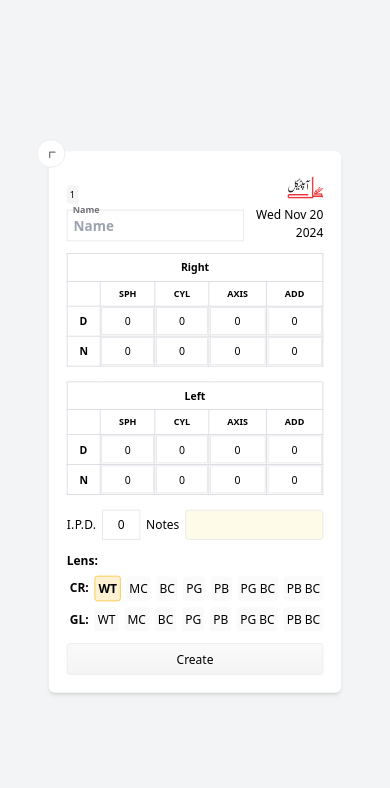
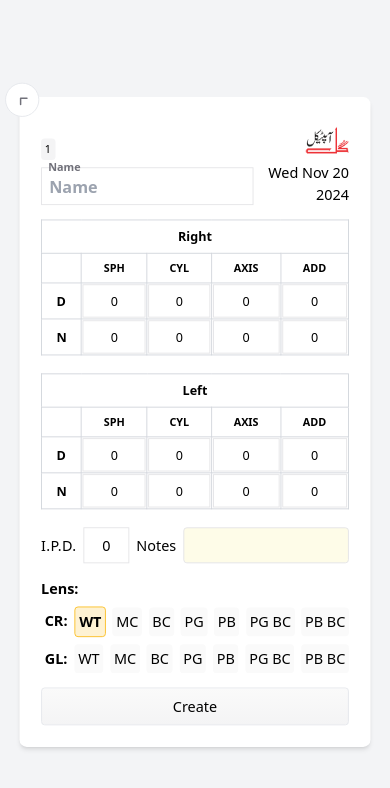
Before and after one commit to baidargul/GulOpticalPrescriptionStore, a Next.js app: page /prescription/add/1 in a window 390 px wide. Shown: the top 788 px of the page. Built offline with nearby package versions, Linux system fonts and the light colour scheme; no server answers; the database is empty.

Commit message:
changed phone scale

```diff
--- a/components/EyeGlassesPrescriptionTable.tsx
+++ b/components/EyeGlassesPrescriptionTable.tsx
@@ -371,7 +371,7 @@ const EyeGlassesPrescriptionTable = (props: Props) => {
 
   return (
     <div className="w-full select-none flex justify-center items-center min-h-screen bg-gray-100">
-      <div className="bg-white p-6 rounded-lg shadow-md scale-75 sm:scale-100 relative">
+      <div className="bg-white p-6 rounded-lg shadow-md scale-90 sm:scale-100 relative">
         <div
           title="Goto Home"
           className="absolute -top-4 -left-4 cursor-pointer z-10 p-2 bg-white hover:bg-red-500 group rounded-full border"
```
